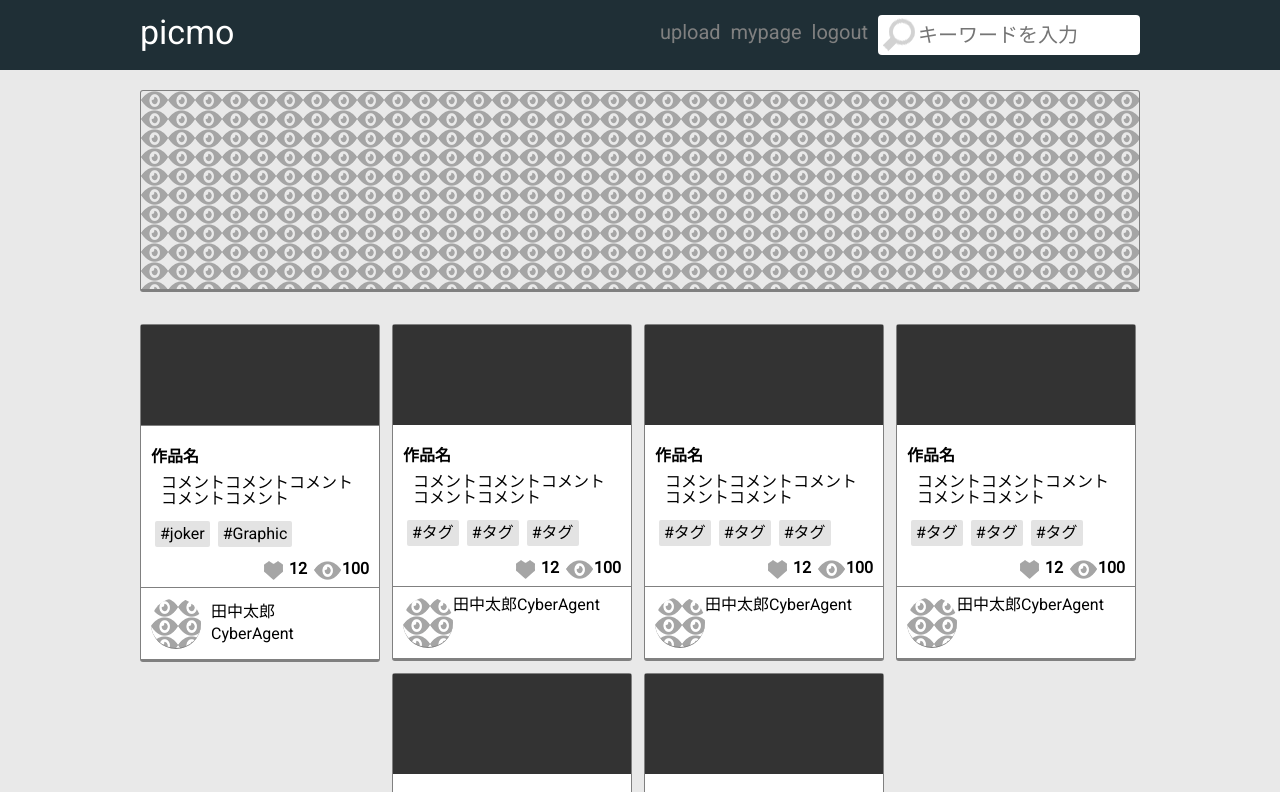
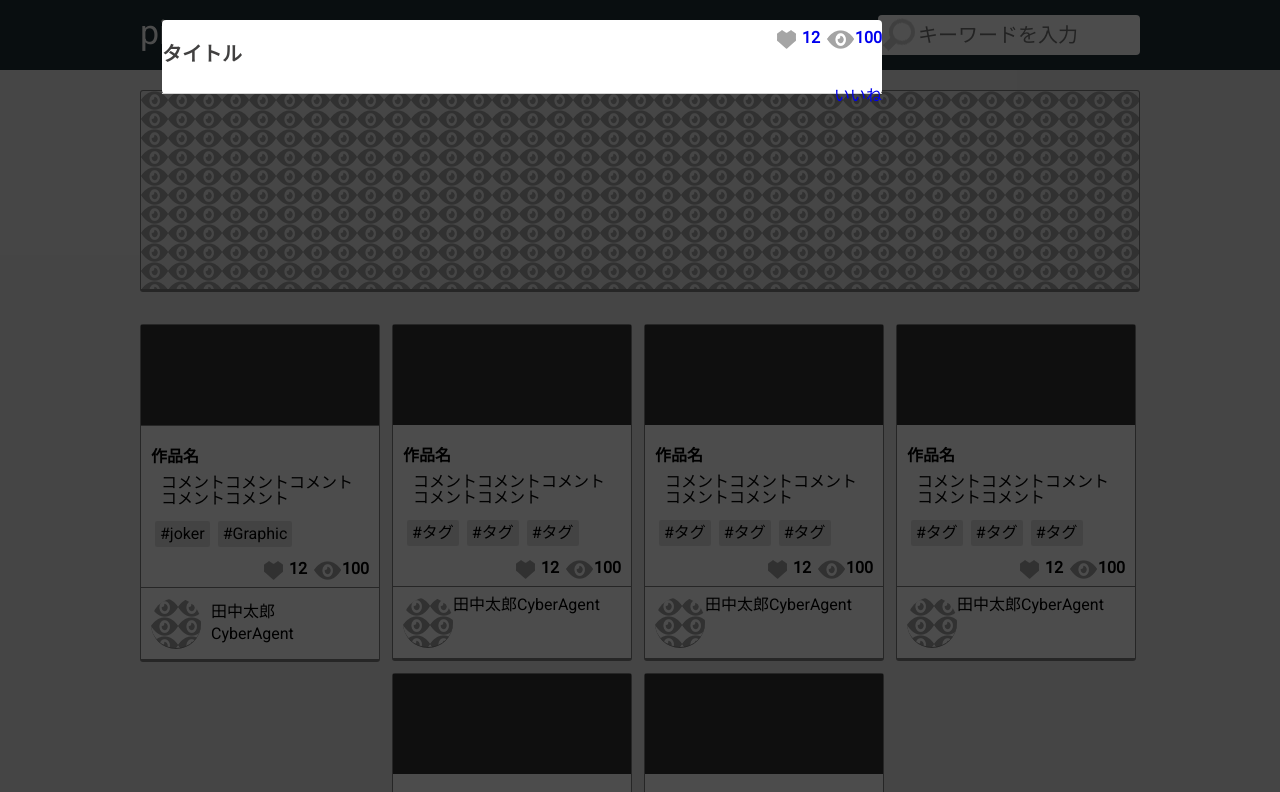
Before and after one commit to RyoIwasaki/DesignersPortfolio, a website: page app/index.html in a window 1280 px wide. Shown: the top 792 px of the page. Drawn offline with nearby package versions, Linux system fonts and the light colour scheme; files that its build step writes are made by us from their sources.

Commit message:
popup now

```diff
--- a/app/index.html
+++ b/app/index.html
@@ -93,6 +93,30 @@ _win.location.href = '';
 
 
 
+<div class="popup_wrap">
+	<div class="detail_wrap">
+		<div class="left">
+			<div class="main_wrap">
+				<div class="main_info">
+					<span class="title">タイトル</span>
+					<div class="icon_wrap">
+						<p class="favorite"><a href="javascript:void(0)">12</a></p>
+						<p class="watch"><a href="javascript:void(0)">100</a></p>
+					</div>
+					<div class="iine"><a href="javascript:void(0)">いいね</a></div>
+				</div>
+			</div>
+			<div class="comment_wrap"></div>
+		</div>
+		<div class="right">
+			<div class="user_info"></div>
+			<div class="recomend_tag"></div>
+		</div>
+	</div>
+</div>
+
+
+
 <!-- bower:js -->
 <script src="bower_components/modernizr/modernizr.js"></script>
 <script src="bower_components/jquery/jquery.js"></script>
--- a/app/sass/include/_base.scss
+++ b/app/sass/include/_base.scss
@@ -14,7 +14,7 @@ a {
 	text-decoration: none;
 }
 
-.upload_window {
+.popup_wrap {
 	width: 100%;
 	height: 100%;
 	position: fixed;
@@ -22,12 +22,77 @@ a {
 	left: 0;
 	background-color: rgba(0,0,0,0.7);
 
-	p {
+	.drag {
 		margin-top: 100px;
 		color: white;
 		font-weight: bold;
 		text-align: center;
 		font-size: 40px;
+	}
+
+	.detail_wrap {
+		width: 956px;
+		margin: 20px auto;
+
+		.left {
+			float: left;
+			width: 720px;
+			margin-right: 10px;
+
+			.main_wrap {
+				width: 100%;
+				background-color: white;
+				border-radius: 4px;
+
+				.main_info{
+					height: 73px;
+					border-bottom: 1px solid #d5d5d5;
+
+					.title {
+						font-size: 20px;
+						font-weight: bold;
+						color: #414040;
+						line-height: 68px;
+					}
+
+					.icon_wrap {
+						float: right;
+						clear: both;
+						margin: 10px 0;
+
+						p {
+							float: left;
+							font-weight: bold;
+							position: relative;
+							margin-left: 35px;
+						}
+
+						.favorite:before {
+							content: "";
+							width: 19px;
+							height: 19px;
+							background: url("../images/favorite.png") no-repeat;
+							position: absolute;
+							left: -25px;
+						}
+
+						.watch:before {
+							content: "";
+							width: 27px;
+							height: 19px;
+							background: url("../images/watch.png") no-repeat;
+							position: absolute;
+							left: -28px;
+						}
+					}//icon_wrap
+
+					.iine {
+						float: right;
+						clear:both;
+					}
+				}
+			}
+		}
 	}
 }
 
@@ -243,4 +308,6 @@ header {
 			}
 		}//entry
 	}//entry_wrap
+
+
 }
--- a/app/scripts/main.js
+++ b/app/scripts/main.js
@@ -35,16 +35,16 @@ picmo.mainTimelineAdd = function(data){
 	 */
 	var entryUser = $("<div>").addClass("entry_user");
 	var entryUserLeft = $("<div>").addClass("left");
-		$(entryUserLeft).append($("<a>").attr("href", "javascript:void(0)").append($("<div>").addClass("image")))
-	var enetryUserRight = $("<div>").addClass("left")
-		$(enetryUserRight).append($("<a>").addClass("name").attr("href", "javascript:void(0)").append("田中太郎"))
-		$(enetryUserRight).append($("<a>").addClass("project").attr("href", "javascript:void(0)").append("CyberAgent"))
+		$(entryUserLeft).append($("<a>").attr("href", "javascript:void(0)").append($("<div>").addClass("image")));
+	var enetryUserRight = $("<div>").addClass("left");
+		$(enetryUserRight).append($("<a>").addClass("name").attr("href", "javascript:void(0)").append("田中太郎"));
+		$(enetryUserRight).append($("<a>").addClass("project").attr("href", "javascript:void(0)").append("CyberAgent"));
 	$(entryUser).append(entryUserLeft).append(enetryUserRight);
 
 
 	$(base).append(image).append(entryContent).append(entryUser);
 	$(".entry_wrap").append(base);
-}
+};
 
 picmo.mainTimelineAJAX = function(){
 	$.ajax({
@@ -53,7 +53,7 @@ picmo.mainTimelineAJAX = function(){
 		url: 'data.json',
 		datatype: 'json',
 		success: function(data){
-			console.log("ajax success!!! ☆great☆")
+			console.log("ajax success!!! ☆great☆");
 			/*
 			$.each(data, function(i, getData){
 				console.log(getData.name);
@@ -71,7 +71,7 @@ picmo.mainTimelineAJAX = function(){
 	});
 
 	return false;
-}
+};
 
 picmo.startLoad = function(){
 	for(var i=0; i<3; i++){
@@ -79,21 +79,40 @@ picmo.startLoad = function(){
 	}
 
 	return false;
-}
+};
 
 picmo.getScrollTop = function(){
 	var onlyFlag = false;
-	var windowBottom = document.body.scrollHeight - ($(window).height() + $(window).scrollTop())
+	var windowBottom = document.body.scrollHeight - ($(window).height() + $(window).scrollTop());
 
-	if(windowBottom <= 50){
+	if(windowBottom <= 100){
 		onlyFlag = true;
 		picmo.mainTimelineAJAX();
 	}
-}
+};
+
+
+
+
+
+
+
+
+
+/*
+ * 実行Function
+ *
+ */
+
+$(window).load(function(){
+	picmo.startLoad();
+});
+$(window).on("scroll", picmo.getScrollTop);
 
 
 var dragEventFlag = true;
 $("body").on('drop', function(event) {
+
 	var file = event.originalEvent.dataTransfer.files[0];
 	var formData = new FormData();
 	formData.append('file', file);
@@ -117,28 +136,15 @@ $("body").on('drop', function(event) {
 	return false;
 
 }).on('dragover', function(event) {
- 	console.log("画面上に画像がON")
+	console.log("画面上に画像がON");
 
- 	if(dragEventFlag){
- 		dragEventFlag = false;
-		$("body").append("<div class='upload_window'><p>DRAG IN</p></div>");
+	if(dragEventFlag){
+		dragEventFlag = false;
+		$("body").append("<div class='popup_wrap'><p class='drag'>DRAG IN</p></div>").hide().fadeIn(500);
 	}
-})
+});
 
-$("body").delegate(".upload_window", "dragleave", function(){
+$("body").delegate(".popup_wrap", "dragleave", function(){
 	dragEventFlag = true;
-	$(".upload_window").remove();
-})
-
-
-
-
-/*
- * 実行Function
- *
- */
-
-$(window).load(function(){
-	picmo.startLoad();
-})
-$(window).on("scroll", picmo.getScrollTop);
+	$(".popup_wrap").remove();
+});
--- a/app/scripts/orijinal.js
+++ b/app/scripts/orijinal.js
@@ -39,16 +39,16 @@ picmo.mainTimelineAdd = function(data){
 	 */
 	var entryUser = $("<div>").addClass("entry_user");
 	var entryUserLeft = $("<div>").addClass("left");
-		$(entryUserLeft).append($("<a>").attr("href", "javascript:void(0)").append($("<div>").addClass("image")))
-	var enetryUserRight = $("<div>").addClass("left")
-		$(enetryUserRight).append($("<a>").addClass("name").attr("href", "javascript:void(0)").append("田中太郎"))
-		$(enetryUserRight).append($("<a>").addClass("project").attr("href", "javascript:void(0)").append("CyberAgent"))
+		$(entryUserLeft).append($("<a>").attr("href", "javascript:void(0)").append($("<div>").addClass("image")));
+	var enetryUserRight = $("<div>").addClass("left");
+		$(enetryUserRight).append($("<a>").addClass("name").attr("href", "javascript:void(0)").append("田中太郎"));
+		$(enetryUserRight).append($("<a>").addClass("project").attr("href", "javascript:void(0)").append("CyberAgent"));
 	$(entryUser).append(entryUserLeft).append(enetryUserRight);
 
 
 	$(base).append(image).append(entryContent).append(entryUser);
 	$(".entry_wrap").append(base);
-}
+};
 
 picmo.mainTimelineAJAX = function(){
 	$.ajax({
@@ -57,7 +57,7 @@ picmo.mainTimelineAJAX = function(){
 		url: 'data.json',
 		datatype: 'json',
 		success: function(data){
-			console.log("ajax success!!! ☆great☆")
+			console.log("ajax success!!! ☆great☆");
 			/*
 			$.each(data, function(i, getData){
 				console.log(getData.name);
@@ -75,7 +75,7 @@ picmo.mainTimelineAJAX = function(){
 	});
 
 	return false;
-}
+};
 
 picmo.startLoad = function(){
 	for(var i=0; i<3; i++){
@@ -83,21 +83,40 @@ picmo.startLoad = function(){
 	}
 
 	return false;
-}
+};
 
 picmo.getScrollTop = function(){
 	var onlyFlag = false;
-	var windowBottom = document.body.scrollHeight - ($(window).height() + $(window).scrollTop())
+	var windowBottom = document.body.scrollHeight - ($(window).height() + $(window).scrollTop());
 
-	if(windowBottom <= 50){
+	if(windowBottom <= 100){
 		onlyFlag = true;
 		picmo.mainTimelineAJAX();
 	}
-}
+};
+
+
+
+
+
+
+
+
+
+/*
+ * 実行Function
+ *
+ */
+
+$(window).load(function(){
+	picmo.startLoad();
+});
+$(window).on("scroll", picmo.getScrollTop);
 
 
 var dragEventFlag = true;
 $("body").on('drop', function(event) {
+
 	var file = event.originalEvent.dataTransfer.files[0];
 	var formData = new FormData();
 	formData.append('file', file);
@@ -121,30 +140,17 @@ $("body").on('drop', function(event) {
 	return false;
 
 }).on('dragover', function(event) {
- 	console.log("画面上に画像がON")
+	console.log("画面上に画像がON");
 
- 	if(dragEventFlag){
- 		dragEventFlag = false;
-		$("body").append("<div class='upload_window'><p>DRAG IN</p></div>");
+	if(dragEventFlag){
+		dragEventFlag = false;
+		$("body").append("<div class='popup_wrap'><p class='drag'>DRAG IN</p></div>").hide().fadeIn(500);
 	}
-})
+});
 
-$("body").delegate(".upload_window", "dragleave", function(){
+$("body").delegate(".popup_wrap", "dragleave", function(){
 	dragEventFlag = true;
-	$(".upload_window").remove();
-})
-
-
-
-
-/*
- * 実行Function
- *
- */
-
-$(window).load(function(){
-	picmo.startLoad();
-})
-$(window).on("scroll", picmo.getScrollTop);
+	$(".popup_wrap").remove();
+});
 
 })( window, document );
```
Also changed, not shown: app/styles/main.css, 1 other file.
